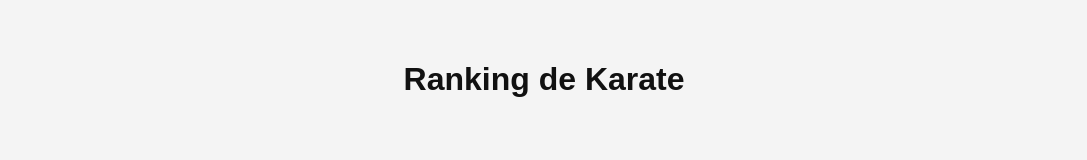
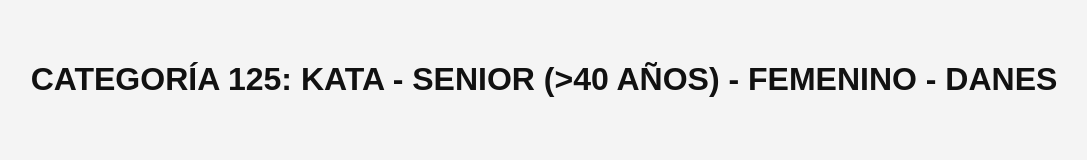
Before and after one commit to webakao/karanking, a plain HTML site: page index.html in a window 1280 px wide. Shown: the whole page, without its empty margins (96-1183 px from the left). Drawn offline with Linux system fonts and the light colour scheme; no server answers.

Commit message:
se agrega h1 titulo

```diff
--- a/index.html
+++ b/index.html
@@ -45,7 +45,7 @@
   </style>
 </head>
 <body>
-  <h1>Ranking de Karate</h1>
+  <h1>CATEGORÍA 125: KATA - SENIOR (>40 AÑOS) - FEMENINO - DANES</h1>
   <div id="contenedor-tablas"></div>
 
   <script>
```
